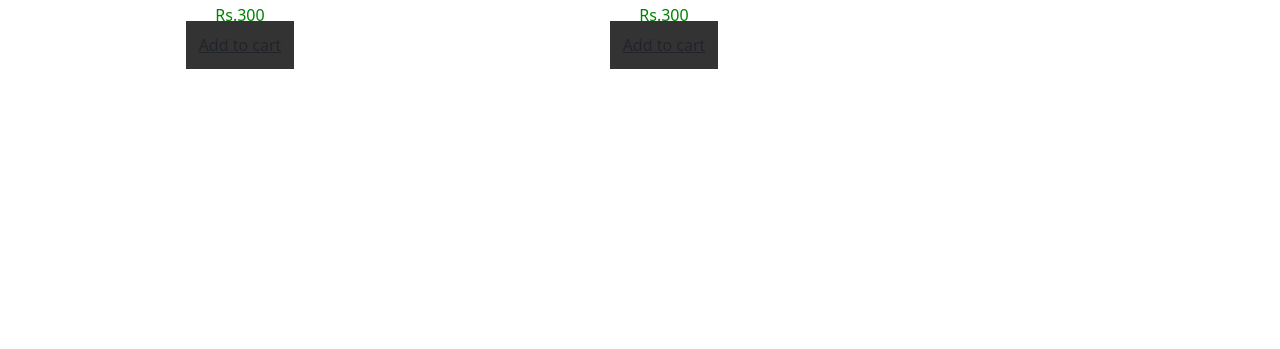
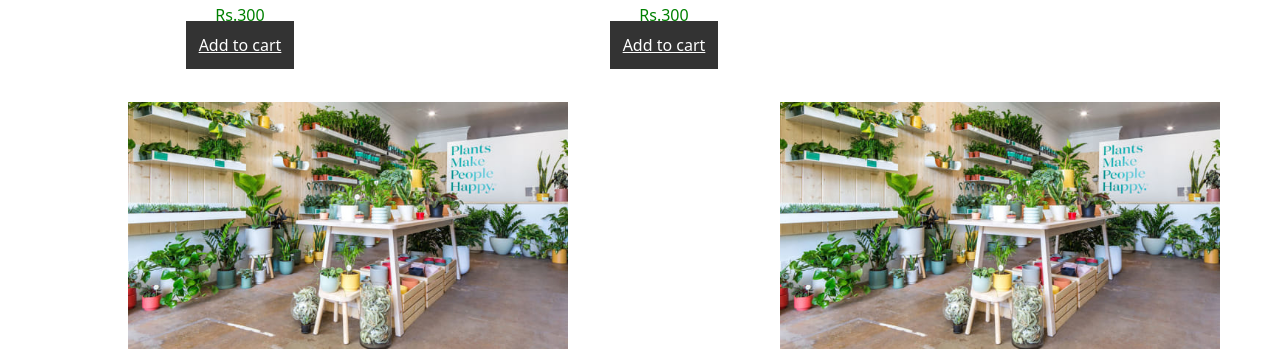
Before and after one commit to MigaraThiyunuwan/GardenGURU, a PHP site: page /php/Selling.php in a window 1280 px wide. Shown: the part 2186-2535 px from the top of the page. Before the commit the page ends 2255 px from the top, so only its background shows below. Run offline with PHP 8.4, Linux system fonts and the light colour scheme; some libraries are stand-ins or nearby versions.

Commit message:
addded images
after add to cart function added images

```diff
--- a/css/Selling.css
+++ b/css/Selling.css
@@ -1,8 +1,12 @@
+
+
 .banner{
 	display:grid;
 	grid-template-columns: repeat(auto-fit,minmax(300px,auto));
 	align-items:center;
 	gap:2.5rem;
+
+
 }
 
 .banner-img{
@@ -15,6 +19,7 @@
 	display:block;
 	transition:transform 0.5s;
 	cursor: pointer;
+	margin-left:3rem;
 
 }
 
@@ -104,9 +109,38 @@
      right: 0;
      padding: 13px;
      background: rgba(0,0,0,0.8);
-     color:var(--bg-color);
-
+     color:white;
 
 
 
 }
+
+.banner1{
+	margin-top: 45px;
+	display:grid;
+	grid-template-columns: repeat(auto-fit,minmax(300px,auto));
+	align-items:center;
+	gap:1.5rem;
+
+
+}
+
+.banner1-img{
+	overflow:hidden;
+
+}
+
+.banner1-img img{
+	margin:top:10rem;
+	width:70%;
+	display:block;
+	transition:transform 0.5s;
+	cursor: pointer;
+	margin-left:8rem;
+	margin-right: 8rem;
+
+}
+
+.banner1-img:hover img{
+	transform:scale(1.1);
+}
--- a/php/Selling.php
+++ b/php/Selling.php
@@ -213,6 +213,18 @@
                 </div>
      </section>
 
+    <!--Banner2 Section-->
+
+    <section class="banner1">
+        <div class="banner1-img">
+            <img src="../images/Selling/plant6.jpeg">
+        </div>
+        <div class="banner1-img">
+            <img src="../images/Selling/plant6.jpeg">
+        </div>
+
+
+    </section>
 
 </body>
 
```
Also changed, not shown: images/Selling/plant3.jpeg (added), images/Selling/plant4.jpeg (added), images/Selling/plant5.jpeg (added), images/Selling/plant6.jpeg (added).
